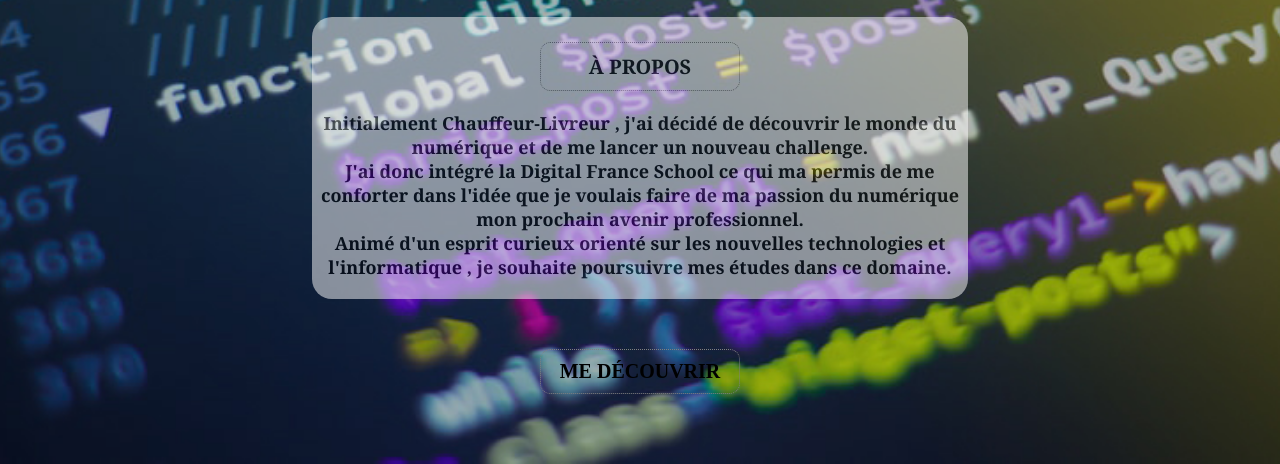
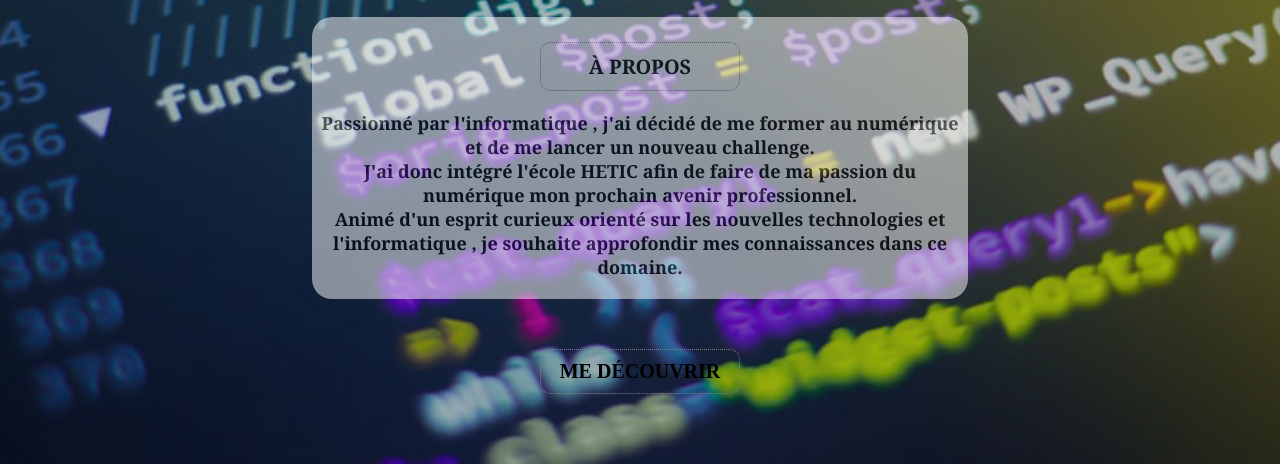
Before and after one commit to DylanB095/DylanB-InfoDigital, a plain HTML site: page index.html in a window 1280 px wide. Shown: the part 419-883 px from the top of the page. Drawn offline with nearby package versions, Linux system fonts and the light colour scheme.

Commit message:
changement section A PROPOS

```diff
--- a/index.html
+++ b/index.html
@@ -98,10 +98,12 @@ En HTML, le doctype est le préambule "<! DOCTYPE html>"
                         <article class="Article1">
                             <h3 class="Apropos">À PROPOS</h3>
                             <ul>
-                                <p> Initialement Chauffeur-Livreur , j'ai décidé de découvrir le monde du numérique et de me lancer un nouveau challenge.<br>J'ai donc intégré la Digital France School ce qui ma permis de me conforter dans l'idée que je voulais
-                                    faire de ma passion du numérique mon prochain avenir professionnel.<br>Animé d'un esprit curieux orienté sur les nouvelles technologies et l'informatique , je souhaite poursuivre mes études dans ce domaine. </p>
+                                <p> Passionné par l'informatique , j'ai décidé de me former au numérique et de me lancer un nouveau challenge.
+                                    <br>J'ai donc intégré l'école HETIC afin de faire de ma passion du numérique mon prochain avenir professionnel.
+                                    <br>Animé d'un esprit curieux orienté sur les nouvelles technologies et l'informatique , je souhaite approfondir mes connaissances dans ce domaine. </p>
                             </ul>
                         </article>
+
                     </section>
                     <section class="Section2">
                         <article class="Article2">
```
